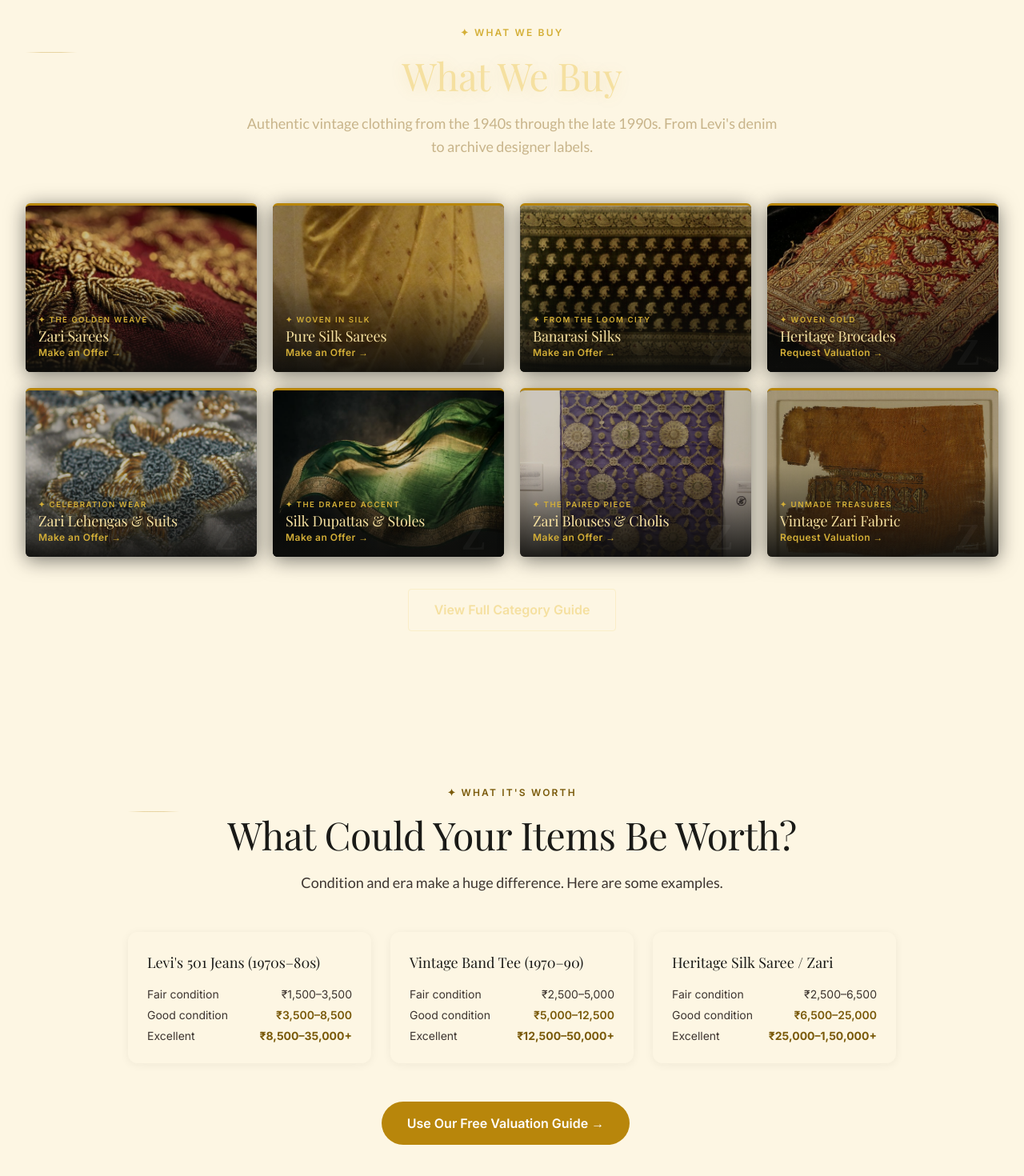
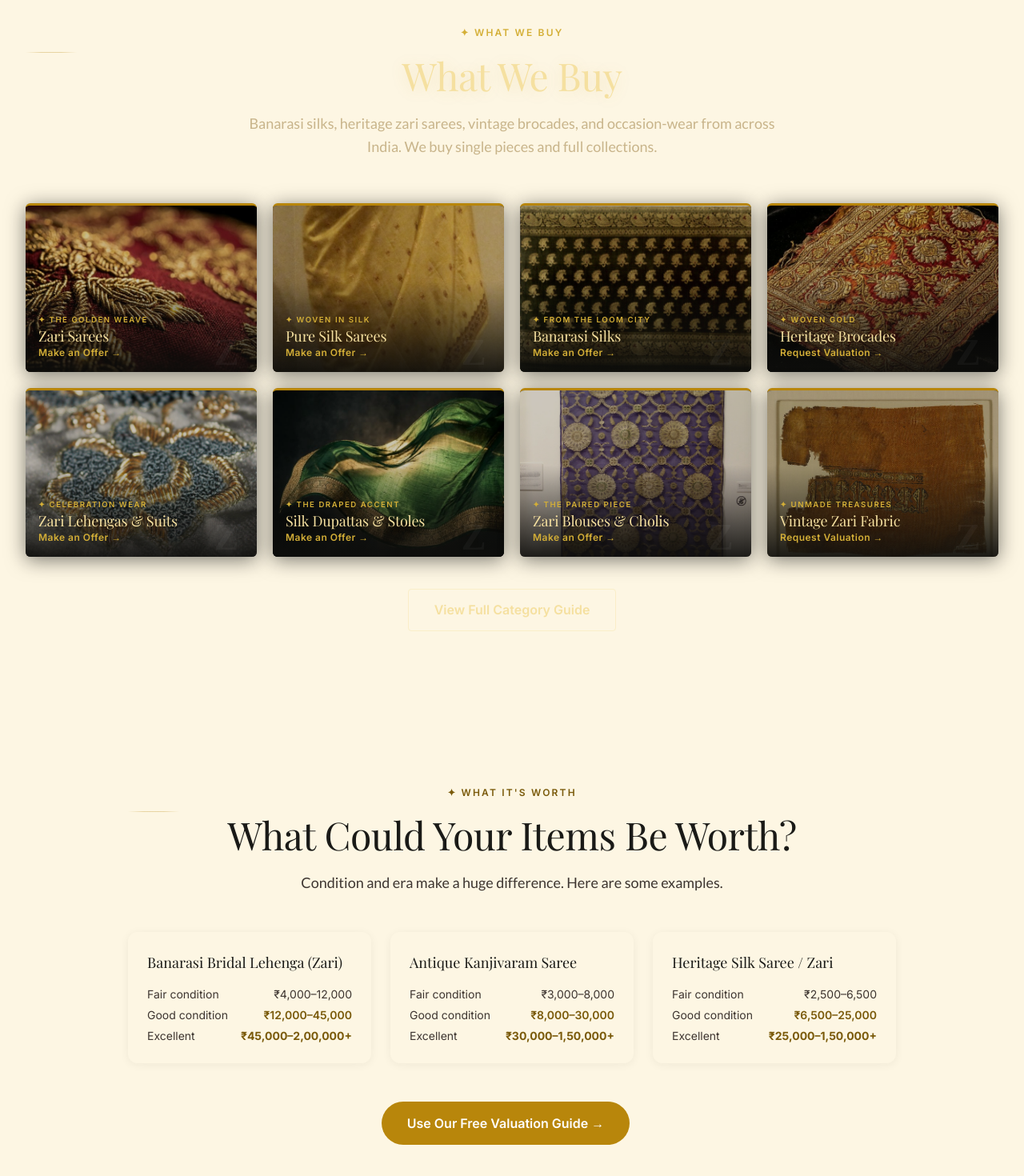
Before and after one commit to Intelli-Grid/Zariwala, a Next.js app: page / in a window 1280 px wide. Shown: the part 1772-3242 px from the top of the page at 80% size. Built offline with nearby package versions, Linux system fonts and the light colour scheme; no server answers; a web font is replaced by a local one.

Commit message:
fix(homepage): replace Western valuation examples with Zari occasion-wear

```diff
--- a/src/app/(public)/page.tsx
+++ b/src/app/(public)/page.tsx
@@ -234,7 +234,7 @@ export default async function HomePage() {
             <div className="section-divider-gold mx-auto mb-6 w-16" />
             <h2 className="font-display text-4xl md:text-5xl">What We Buy</h2>
             <p className="font-body text-lg mt-4 max-w-2xl mx-auto leading-relaxed">
-              Authentic vintage clothing from the 1940s through the late 1990s. From Levi's denim to archive designer labels.
+              Banarasi silks, heritage zari sarees, vintage brocades, and occasion-wear from across India. We buy single pieces and full collections.
             </p>
           </div>
 
@@ -307,8 +307,8 @@ export default async function HomePage() {
 
           <div className="grid grid-cols-1 sm:grid-cols-3 gap-6 mb-12">
             {[
-              { item: "Levi's 501 Jeans (1970s–80s)", fair: '₹1,500–3,500', good: '₹3,500–8,500', excellent: '₹8,500–35,000+' },
-              { item: 'Vintage Band Tee (1970–90)', fair: '₹2,500–5,000', good: '₹5,000–12,500', excellent: '₹12,500–50,000+' },
+              { item: 'Banarasi Bridal Lehenga (Zari)', fair: '₹4,000–12,000', good: '₹12,000–45,000', excellent: '₹45,000–2,00,000+' },
+              { item: 'Antique Kanjivaram Saree', fair: '₹3,000–8,000', good: '₹8,000–30,000', excellent: '₹30,000–1,50,000+' },
               { item: 'Heritage Silk Saree / Zari', fair: '₹2,500–6,500', good: '₹6,500–25,000', excellent: '₹25,000–1,50,000+' },
             ].map(row => (
               <div
```
